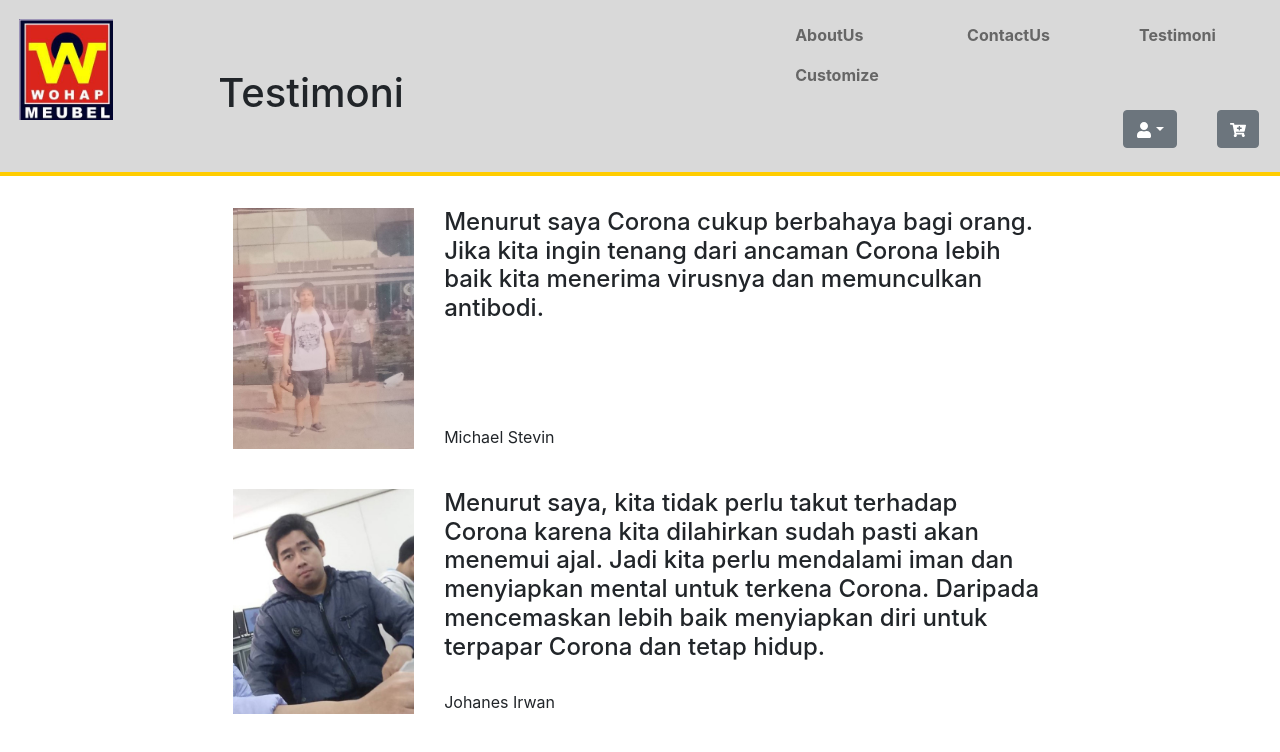
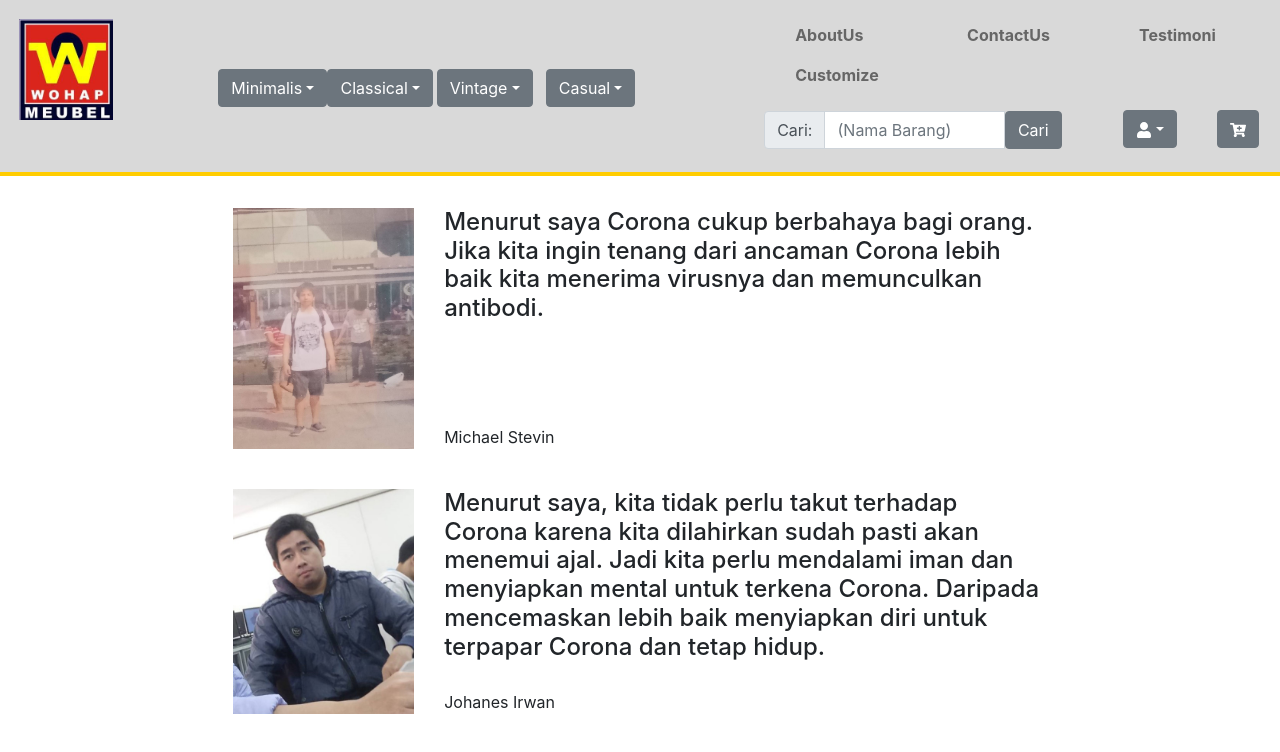
Before and after one commit to destinyHub/wohap, a React (Create React App) app: page /testimoni in a window 1280 px wide. Shown: the top 752 px of the page. Built offline with nearby package versions, Linux system fonts and the light colour scheme; no server answers; grey boxes are pictures that could not be loaded.

Commit message:
edit header di testimoni

```diff
--- a/src/Components/header/Header.js
+++ b/src/Components/header/Header.js
@@ -19,7 +19,7 @@ import Logo2 from "../../Picture/logo3.jpeg";
 import axios from "axios";
 
 function Header(props) {
-    let pencari, klasifikasiBarang, judulTestimoni;
+    let pencari, klasifikasiBarang;
 
     if (props.page == "home") {
         pencari =
@@ -48,9 +48,6 @@ function Header(props) {
                 </Col>
             </Row>;
     }
-    else if (props.page == "testimoni") {
-        judulTestimoni = <h1 style={{ marginTop: '17%' }}>Testimoni</h1>
-    }
 
     function handleClick() {
         // props.footer.current.focus();
@@ -65,7 +62,6 @@ function Header(props) {
                 </Col>
                 <Col xs="4">
                     {klasifikasiBarang}
-                    {judulTestimoni}
                 </Col>
 
                 <Col xs="6">
--- a/src/pages/testimoni/testimoni.js
+++ b/src/pages/testimoni/testimoni.js
@@ -10,7 +10,7 @@ class Testimoni extends Component {
     render() {
         return (
             <div>
-                <Header page="testimoni" />
+                <Header page="home" />
                 <Row>
                     <Col xs="2"></Col>
                     <Col xs="8">
```
